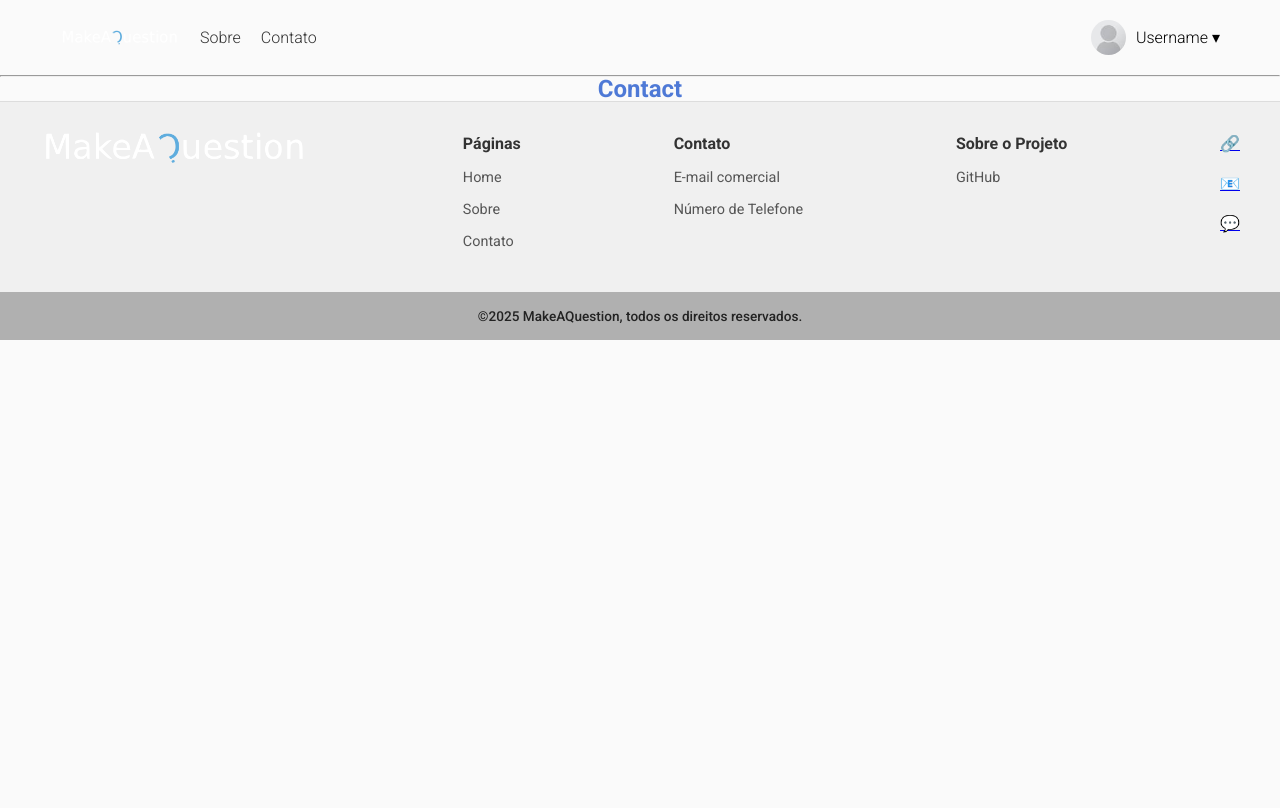
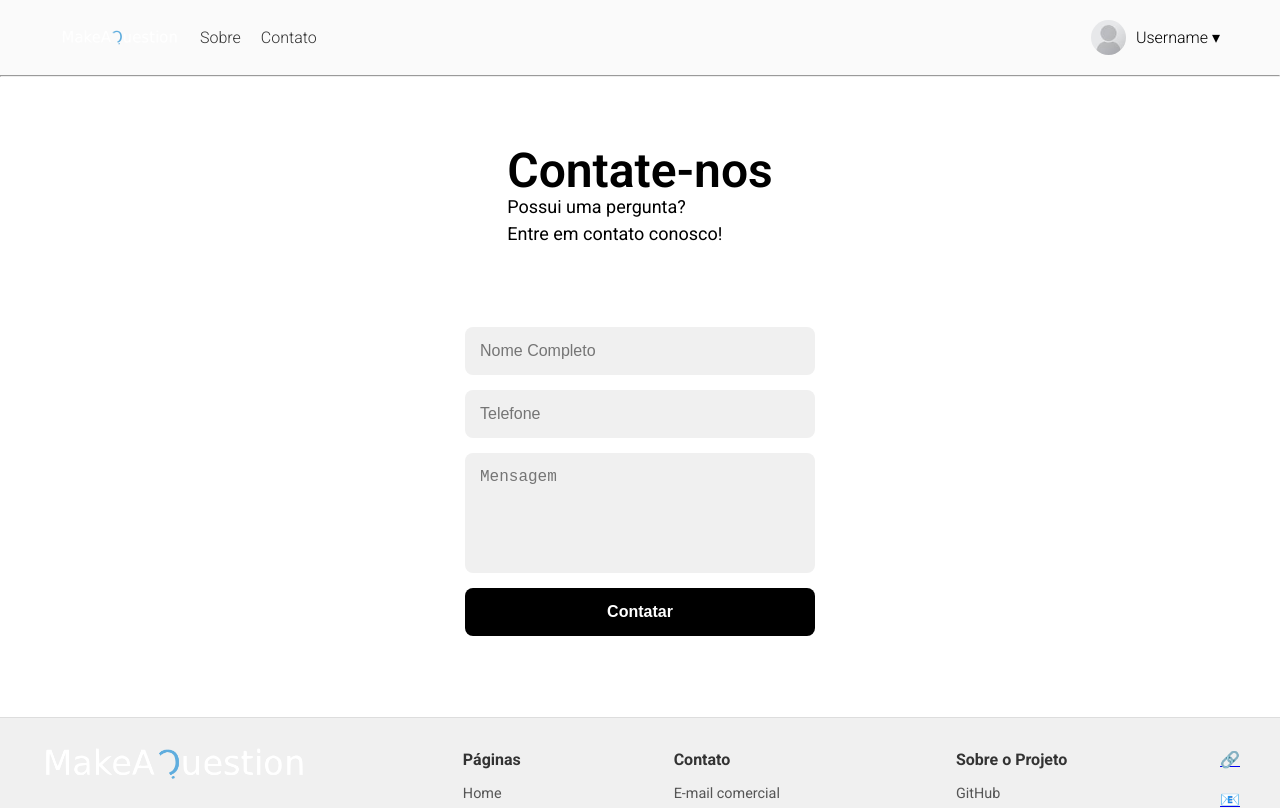
Before and after one commit to coffee-and-code-enterprise/make-a-question, a React (Vite) app: page /contact in a window 1280 px wide. Shown: the top 808 px of the page. Built offline with nearby package versions, Linux system fonts and the light colour scheme.

Commit message:
Contato atualizado (tem algo de errado mas não sei oque é)

```diff
--- a/src/pages/Contact.jsx
+++ b/src/pages/Contact.jsx
@@ -1,11 +1,26 @@
 import styles from "./Contact.module.css";
 
 function Contact() {
-	return (
-		<main>
-			<h2>Contact</h2>
-		</main>
-	)
+    return (
+        <main className={styles.contact_container}>
+            <div className={styles.info_section}>
+                <h1>Contate-nos</h1>
+                <p>
+                    Possui uma pergunta?
+                    <br />
+                    Entre em contato conosco!
+                </p>
+            </div>
+            <div className={styles.form_section}>
+                <form>
+                    <input type="text" placeholder="Nome Completo" required />
+                    <input type="tel" placeholder="Telefone" required />
+                    <textarea placeholder="Mensagem" rows="5" required></textarea>
+                    <button type="submit">Contatar</button>
+                </form>
+            </div>
+        </main>
+    )
 }
 
-export default Contact
+export default Contact;
--- a/src/pages/Contact.module.css
+++ b/src/pages/Contact.module.css
@@ -0,0 +1,70 @@
+.contact_container {
+
+    background-color: #ffffff;
+    color: #000000;
+
+    /* Layout do container */
+    display: flex;
+    justify-content: center;
+    align-items: center;
+    padding: 50px;
+    min-height: 80vh;
+    gap: 80px;
+    flex-wrap: wrap;
+}
+
+/* Seção de Informações (Esquerda) */
+.info_section {
+    text-align: left;
+}
+
+.info_section h1 {
+    font-size: 48px;
+    margin: 0 0 10px 0;
+    font-weight: 600;
+}
+
+.info_section p {
+    font-size: 18px;
+    line-height: 1.5;
+    margin: 0;
+}
+
+/* Seção do Formulário (Direita) */
+.form_section form {
+    display: flex;
+    flex-direction: column;
+    width: 350px;
+    gap: 15px;
+}
+
+.form_section input,
+.form_section textarea {
+    background-color: #f0f0f0;
+    border: none;
+    border-radius: 8px;
+    padding: 15px;
+    font-size: 16px;
+    width: 100%;
+    box-sizing: border-box;
+}
+
+.form_section textarea {
+    resize: none;
+}
+
+.form_section button {
+    background-color: #000000;
+    color: #ffffff;
+    border: none;
+    border-radius: 8px;
+    padding: 15px;
+    font-size: 1rem;
+    font-weight: bold;
+    cursor: pointer;
+    transition: background-color 0.3s ease;
+}
+
+.form_section button:hover {
+    background-color: #333333;
+}
```
